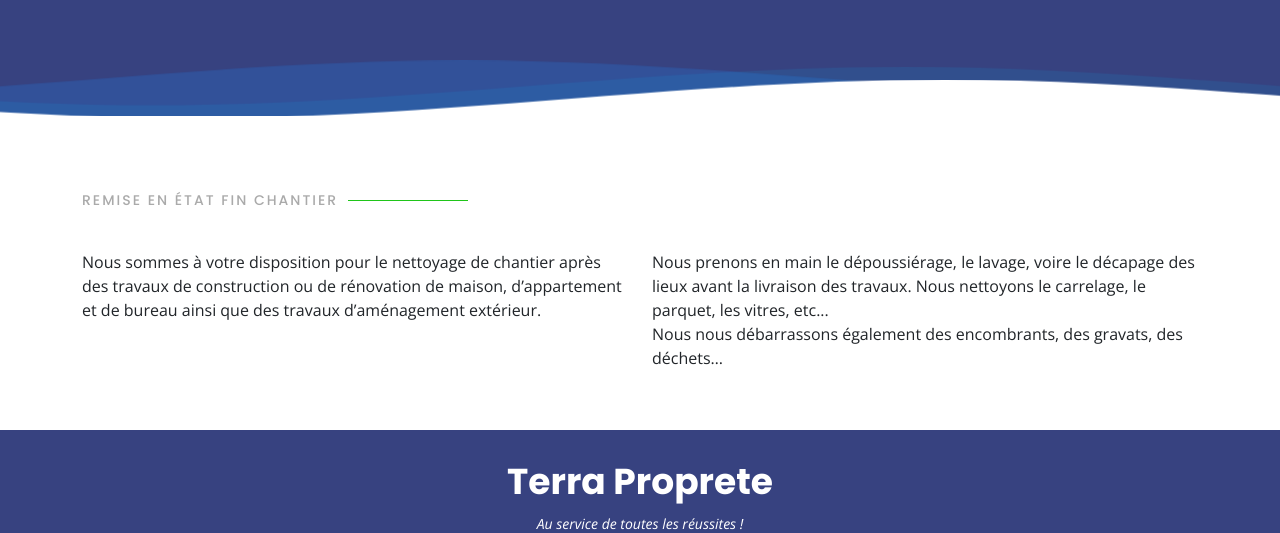
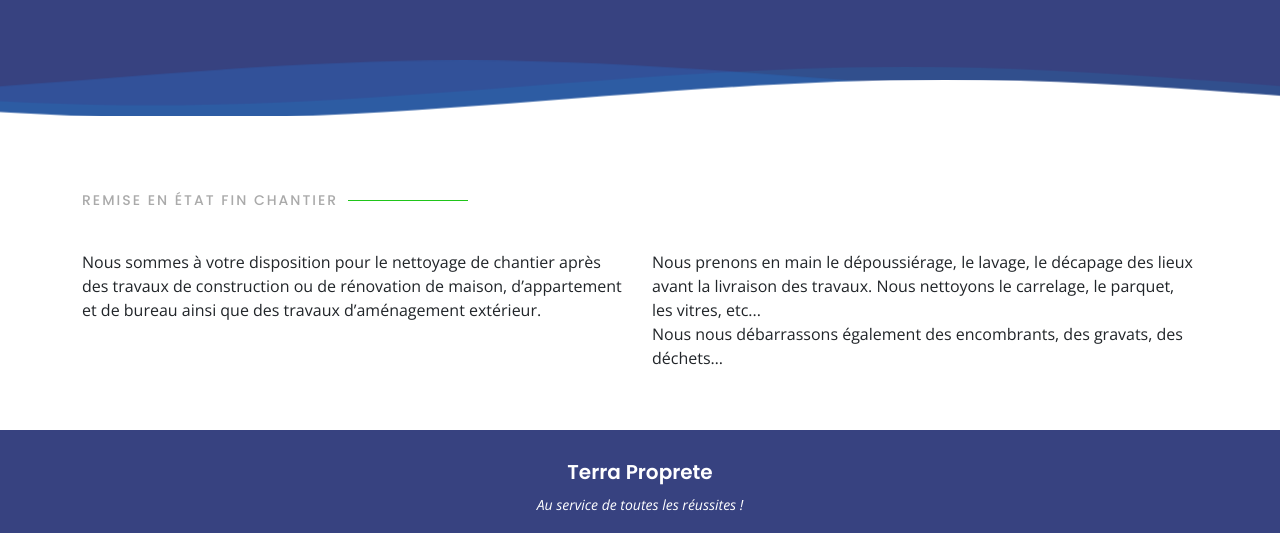
Before and after one commit to AreaCode15/Website-TerraProprete, a plain HTML site: page fin_chantier.html in a window 1280 px wide. Shown: the part 664-1197 px from the top of the page. Drawn offline with nearby package versions, Linux system fonts and the light colour scheme.

Commit message:
update pages of client

```diff
--- a/assets/css/style.css
+++ b/assets/css/style.css
@@ -1124,8 +1124,8 @@
 }
 
 #footer h3 {
-    font-size: 36px;
-    font-weight: 700;
+    font-size: 20px;
+    font-weight: 600;
     color: #fff;
     position: relative;
     font-family: "Poppins", sans-serif;
--- a/fin_chantier.html
+++ b/fin_chantier.html
@@ -122,7 +122,7 @@
                 <div class="col-lg-6 pt-4 pt-lg-0">
                     <p>
                         Nous prenons en main le dépoussiérage, le lavage,
-                         voire le décapage des lieux avant la livraison des travaux.
+                         le décapage des lieux avant la livraison des travaux.
                           Nous nettoyons le carrelage, le parquet, les vitres, etc...<br />
                           Nous nous débarrassons également des encombrants, des gravats, des déchets…
                     </p>
```
Also changed, not shown: index.html (+2 -2 lines), assets/img/ecolabel.png.
